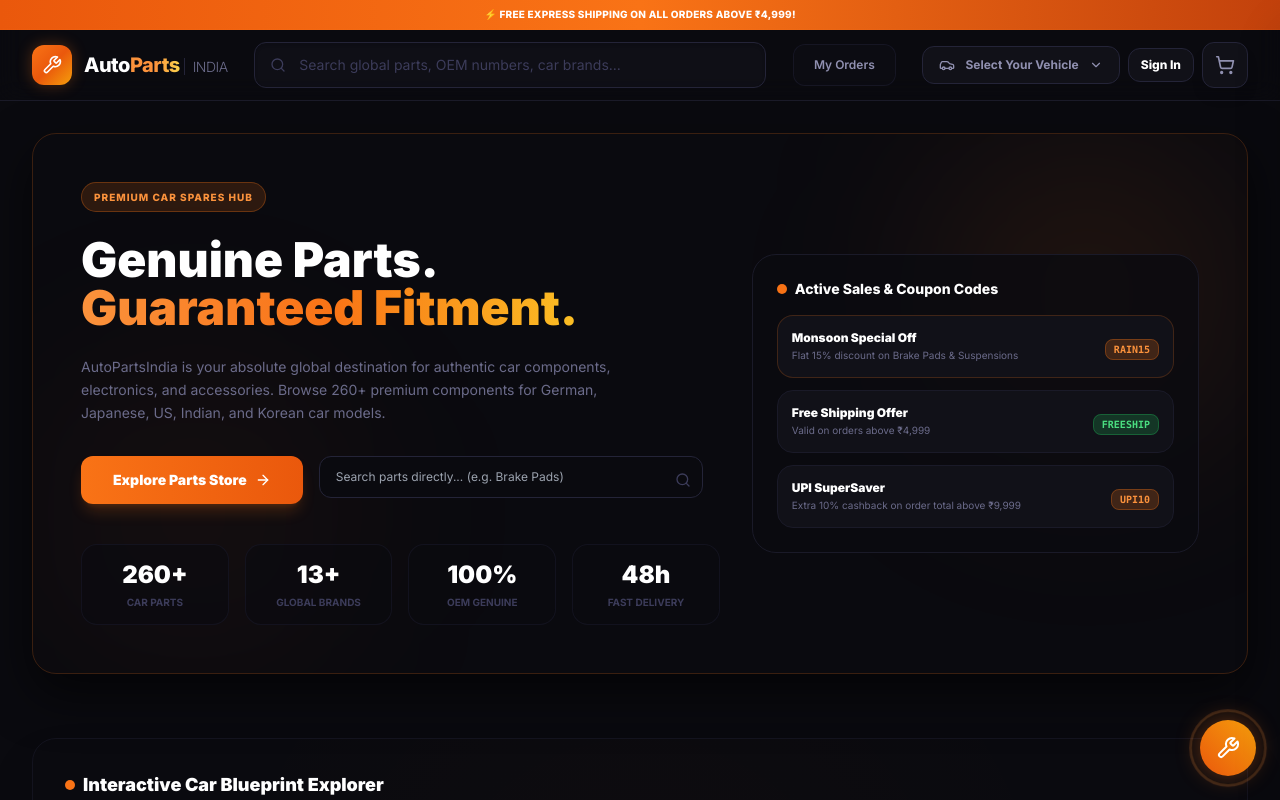
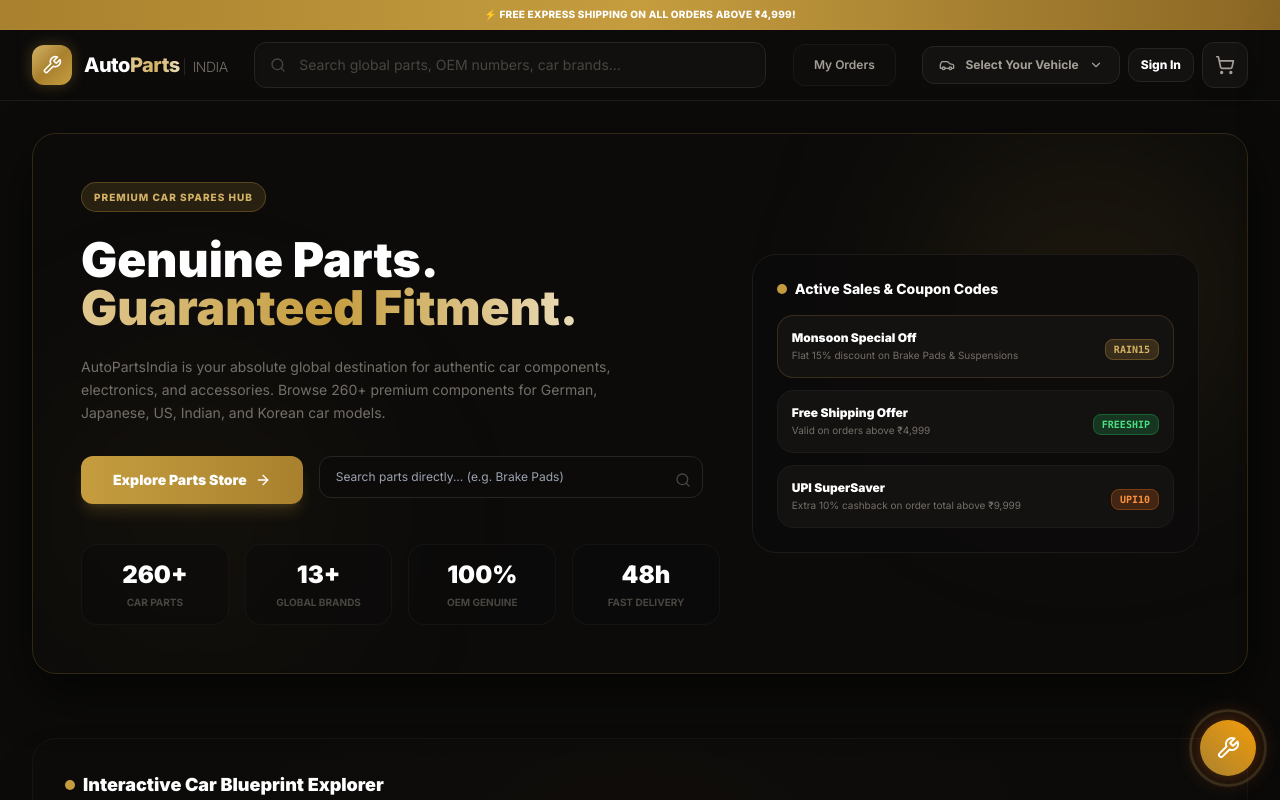
Before and after one commit to calixjordan/autopartsstore, a Next.js app: page / in a window 1280 px wide. Shown: the top 800 px of the page. Built offline with nearby package versions, Linux system fonts and the light colour scheme.

Commit message:
Change brand color scheme to warm gold luxury palette and backgrounds to obsidian onyx

```diff
--- a/src/app/globals.css
+++ b/src/app/globals.css
@@ -6,9 +6,9 @@
 
 @layer base {
   :root {
-    --brand-gradient: linear-gradient(135deg, #f97316 0%, #ea580c 50%, #c2410c 100%);
-    --card-shadow: 0 4px 24px rgba(0, 0, 0, 0.4);
-    --glow-orange: 0 0 20px rgba(249, 115, 22, 0.35);
+    --brand-gradient: linear-gradient(135deg, #dfc78f 0%, #c59d3f 50%, #8a6624 100%);
+    --card-shadow: 0 4px 24px rgba(0, 0, 0, 0.45);
+    --glow-orange: 0 0 20px rgba(197, 157, 63, 0.35);
   }
 
   * {
@@ -22,7 +22,7 @@
   }
 
   body {
-    background-color: #0a0a0f;
+    background-color: #0c0b0a;
     color: #e2e8f0;
     font-family: 'Inter', sans-serif;
     -webkit-font-smoothing: antialiased;
@@ -32,14 +32,14 @@
     width: 6px;
   }
   ::-webkit-scrollbar-track {
-    background: #111118;
+    background: #141211;
   }
   ::-webkit-scrollbar-thumb {
-    background: #3c3c5a;
+    background: #494540;
     border-radius: 3px;
   }
   ::-webkit-scrollbar-thumb:hover {
-    background: #f97316;
+    background: #c59d3f;
   }
 }
 
@@ -48,7 +48,7 @@
     @apply inline-flex items-center gap-2 px-5 py-2.5 rounded-xl font-semibold text-white
            bg-gradient-to-r from-brand-500 to-brand-600
            hover:from-brand-400 hover:to-brand-500
-           transition-all duration-200 shadow-lg hover:shadow-orange-500/25
+           transition-all duration-200 shadow-lg hover:shadow-brand-500/25
            active:scale-[0.97] disabled:opacity-50 disabled:cursor-not-allowed;
   }
 
@@ -66,7 +66,7 @@
   }
 
   .card-hover {
-    @apply hover:shadow-[0_8px_32px_rgba(249,115,22,0.15)] hover:-translate-y-1;
+    @apply hover:shadow-[0_8px_32px_rgba(197,157,63,0.15)] hover:-translate-y-1;
   }
 
   .badge {
--- a/src/app/page.tsx
+++ b/src/app/page.tsx
@@ -568,7 +568,7 @@
           {/* Brand Intro Hero Page View */}
           <section className="relative rounded-3xl overflow-hidden border border-brand-500/20 bg-dark-850 p-8 sm:p-12 shadow-[0_20px_50px_rgba(0,0,0,0.6)]">
             <div className="absolute top-0 right-0 w-80 h-80 bg-brand-500/10 rounded-full blur-[100px] pointer-events-none" />
-            <div className="absolute bottom-0 left-0 w-80 h-80 bg-orange-500/5 rounded-full blur-[100px] pointer-events-none" />
+            <div className="absolute bottom-0 left-0 w-80 h-80 bg-brand-500/5 rounded-full blur-[100px] pointer-events-none" />
 
             <div className="relative z-10 grid grid-cols-1 lg:grid-cols-12 gap-8 items-center">
               <div className="lg:col-span-7 space-y-6">
@@ -577,7 +577,7 @@
                 </span>
                 <h1 className="text-4xl sm:text-5xl font-black text-white leading-tight">
                   Genuine Parts. <br />
-                  <span className="bg-gradient-to-r from-brand-400 via-orange-500 to-amber-400 bg-clip-text text-transparent">
+                  <span className="bg-gradient-to-r from-brand-300 via-brand-500 to-brand-200 bg-clip-text text-transparent">
                     Guaranteed Fitment.
                   </span>
                 </h1>
--- a/src/app/products/[id]/page.tsx
+++ b/src/app/products/[id]/page.tsx
@@ -20,7 +20,7 @@
 import { useGarageStore } from "@/store/garageStore";
 
 const CATEGORY_COLORS: Record<string, string> = {
-  Engine: "bg-orange-500/15 text-orange-400 border-orange-500/30",
+  Engine: "bg-brand-500/15 text-brand-400 border-brand-500/30",
   Exterior: "bg-blue-500/15 text-blue-400 border-blue-500/30",
   Brakes: "bg-red-500/15 text-red-400 border-red-500/30",
   Electronics: "bg-purple-500/15 text-purple-400 border-purple-500/30",
--- a/src/components/BlueprintExplorer.tsx
+++ b/src/components/BlueprintExplorer.tsx
@@ -15,7 +15,7 @@
       id: "Engine",
       name: "Engine & Core",
       icon: Cog,
-      color: "text-orange-400 border-orange-500/30 bg-orange-500/10 hover:border-orange-500/80 hover:shadow-[0_0_20px_rgba(251,146,60,0.2)]",
+      color: "text-brand-400 border-brand-500/30 bg-brand-500/10 hover:border-brand-500/80 hover:shadow-[0_0_20px_rgba(197,157,63,0.2)]",
       tooltip: "Spark plugs, air filters, turbos, timing belts",
       coords: { x: "22%", y: "45%" },
     },
--- a/src/components/Navbar.tsx
+++ b/src/components/Navbar.tsx
@@ -68,7 +68,7 @@
       }`}
     >
       {/* Top Dynamic Offers Banner */}
-      <div className="w-full bg-gradient-to-r from-brand-600 via-orange-500 to-brand-700 py-1.5 px-4 text-center overflow-hidden border-b border-brand-500/10 flex items-center justify-center min-h-[30px]">
+      <div className="w-full bg-gradient-to-r from-brand-600 via-brand-500 to-brand-700 py-1.5 px-4 text-center overflow-hidden border-b border-brand-500/10 flex items-center justify-center min-h-[30px]">
         <div
           key={activeOfferIndex}
           className="text-white text-[10px] font-extrabold tracking-wide uppercase flex items-center gap-1.5 animate-slide-up"
@@ -82,12 +82,12 @@
 
           {/* Logo & Brand - Premium Gradient Glow */}
           <Link href="/?reset=true" className="flex items-center gap-3 flex-shrink-0 group">
-            <div className="relative w-10 h-10 rounded-xl bg-gradient-to-br from-brand-500 via-orange-600 to-amber-500 flex items-center justify-center shadow-[0_0_15px_rgba(249,115,22,0.3)] group-hover:shadow-[0_0_25px_rgba(249,115,22,0.6)] group-hover:rotate-12 transition-all duration-500">
+            <div className="relative w-10 h-10 rounded-xl bg-gradient-to-br from-brand-400 via-brand-600 to-brand-500 flex items-center justify-center shadow-[0_0_15px_rgba(197,157,63,0.3)] group-hover:shadow-[0_0_25px_rgba(197,157,63,0.6)] group-hover:rotate-12 transition-all duration-500">
               <Wrench className="w-5 h-5 text-white animate-pulse-slow" />
               <div className="absolute inset-0 rounded-xl bg-white/20 opacity-0 group-hover:opacity-100 transition-opacity" />
             </div>
             <span className="font-extrabold text-xl text-white tracking-tight block">
-              Auto<span className="bg-gradient-to-r from-brand-400 via-orange-400 to-amber-300 bg-clip-text text-transparent">Parts</span><span className="text-dark-300 font-light text-sm ml-1 border-l border-dark-600 pl-2">INDIA</span>
+              Auto<span className="bg-gradient-to-r from-brand-300 via-brand-400 to-brand-200 bg-clip-text text-transparent">Parts</span><span className="text-dark-300 font-light text-sm ml-1 border-l border-dark-600 pl-2">INDIA</span>
             </span>
           </Link>
 
@@ -96,7 +96,7 @@
             onSubmit={handleSearch}
             className="hidden md:flex flex-1 max-w-lg relative group"
           >
-            <div className="absolute inset-0 bg-gradient-to-r from-brand-500/20 to-amber-500/20 rounded-xl opacity-0 group-focus-within:opacity-100 blur transition-all duration-500" />
+            <div className="absolute inset-0 bg-gradient-to-r from-brand-500/20 to-brand-600/20 rounded-xl opacity-0 group-focus-within:opacity-100 blur transition-all duration-500" />
             <div className="relative flex w-full">
               <Search className="absolute left-4 top-1/2 -translate-y-1/2 w-4 h-4 text-dark-400 group-focus-within:text-brand-400 transition-colors pointer-events-none" />
               <input
--- a/src/components/ProductCard.tsx
+++ b/src/components/ProductCard.tsx
@@ -13,7 +13,7 @@
 }
 
 const CATEGORY_COLORS: Record<string, string> = {
-  Engine: "bg-orange-500/15 text-orange-400 border-orange-500/30",
+  Engine: "bg-brand-500/15 text-brand-400 border-brand-500/30",
   Exterior: "bg-blue-500/15 text-blue-400 border-blue-500/30",
   Brakes: "bg-red-500/15 text-red-400 border-red-500/30",
   Electronics: "bg-purple-500/15 text-purple-400 border-purple-500/30",
--- a/tailwind.config.ts
+++ b/tailwind.config.ts
@@ -13,27 +13,27 @@
       },
       colors: {
         brand: {
-          50:  "#fff7ed",
-          100: "#ffedd5",
-          200: "#fed7aa",
-          300: "#fdba74",
-          400: "#fb923c",
-          500: "#f97316",
-          600: "#ea580c",
-          700: "#c2410c",
-          800: "#9a3412",
-          900: "#7c2d12",
+          50:  "#fdfbf7",
+          100: "#f7f1e3",
+          200: "#ebdcb9",
+          300: "#dfc78f",
+          400: "#d3b265",
+          500: "#c59d3f", // Warm luxurious signature gold
+          600: "#a9812e",
+          700: "#8a6624",
+          800: "#6b4e1c",
+          900: "#4f3914",
         },
         dark: {
-          900: "#0a0a0f",
-          800: "#111118",
-          700: "#1a1a28",
-          600: "#242438",
-          500: "#2e2e48",
-          400: "#3c3c5a",
-          300: "#6b6b8a",
-          200: "#9090b0",
-          100: "#c0c0d8",
+          900: "#0c0b0a", // Deep warm black (obsidian/warm onyx)
+          800: "#141211", // Warm dark charcoal
+          700: "#1d1b19", // Warm stone
+          600: "#272522", // Warm medium gray/brown
+          500: "#33302c",
+          400: "#494540",
+          300: "#746f68",
+          200: "#a39f97",
+          100: "#d4d1cc",
         },
       },
       keyframes: {
```
